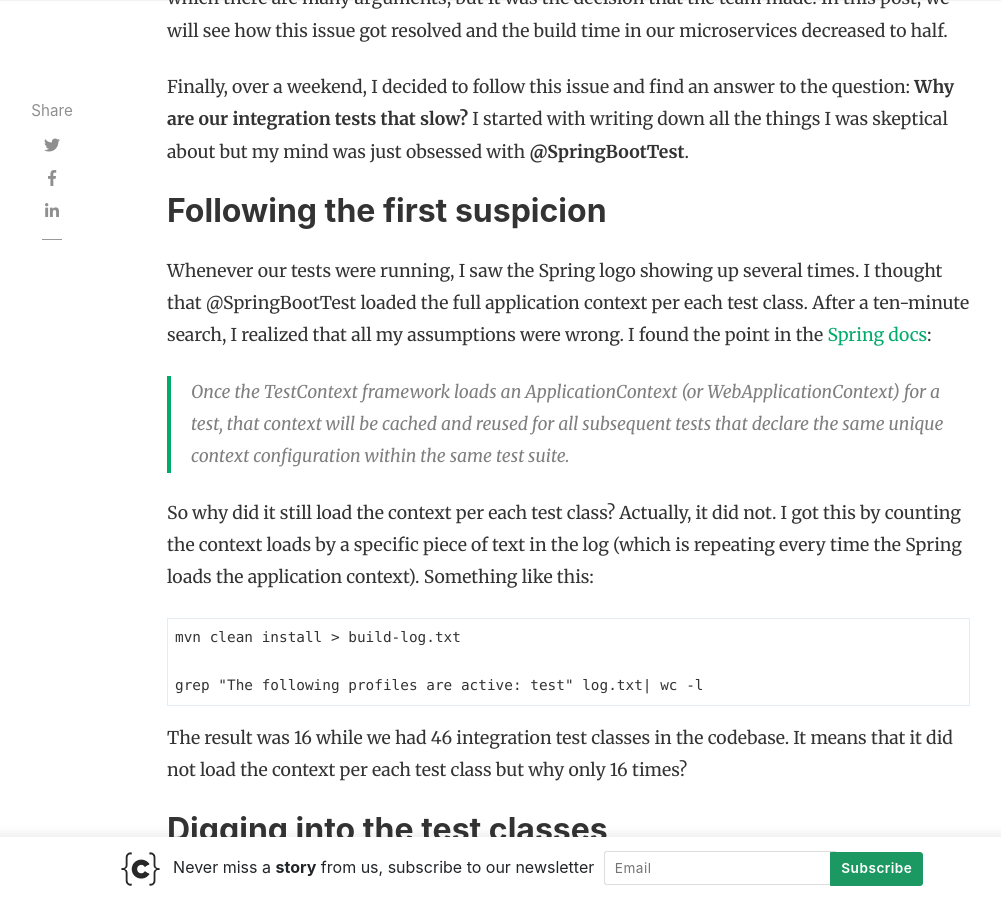
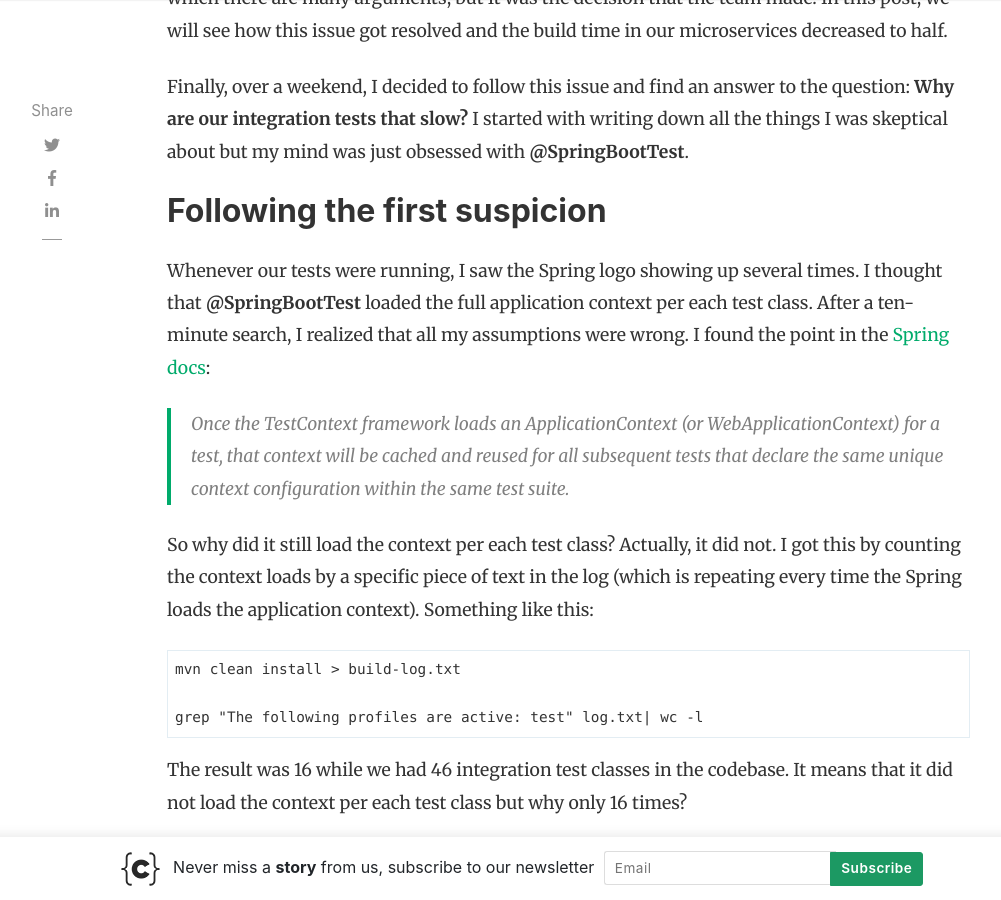
Before and after one commit to dante0747/coderator.dev, a Jekyll site: the page built from _posts/2020-10-13-sluggish-spring-boot-tests-riddle.md, in a window 1280 px wide and 900 px high, scrolled down 1232 px. Shown: the whole window, without its empty margins (118-1119 px from the left). Built offline with Jekyll 4.4.1, drawn with Linux system fonts in a browser that asks for light colours; nearby versions of some CDN libraries; comment, search, counter and statistics services are not loaded.

```diff
--- a/_posts/2020-10-13-sluggish-spring-boot-tests-riddle.md
+++ b/_posts/2020-10-13-sluggish-spring-boot-tests-riddle.md
@@ -22,9 +22,9 @@ tests that slow?** I started with writing down all the things I was skeptical ab
 
 ## Following the first suspicion
 
-Whenever our tests were running, I saw the Spring logo showing up several times. I thought that @SpringBootTest loaded
-the full application context per each test class. After a ten-minute search, I realized that all my assumptions were
-wrong. I found the point in the [Spring docs](https://docs.spring.io/autorepo/docs/spring-framework/4.2.0.RC2/spring-framework-reference/html/integration-testing.html#testcontext-ctx-management-caching):
+Whenever our tests were running, I saw the Spring logo showing up several times. I thought that **@SpringBootTest**
+loaded the full application context per each test class. After a ten-minute search, I realized that all my assumptions
+were wrong. I found the point in the [Spring docs](https://docs.spring.io/autorepo/docs/spring-framework/4.2.0.RC2/spring-framework-reference/html/integration-testing.html#testcontext-ctx-management-caching):
 
 > Once the TestContext framework loads an ApplicationContext (or WebApplicationContext) for a test, that context will
 be cached and reused for all subsequent tests that declare the same unique context configuration within the same test
```
